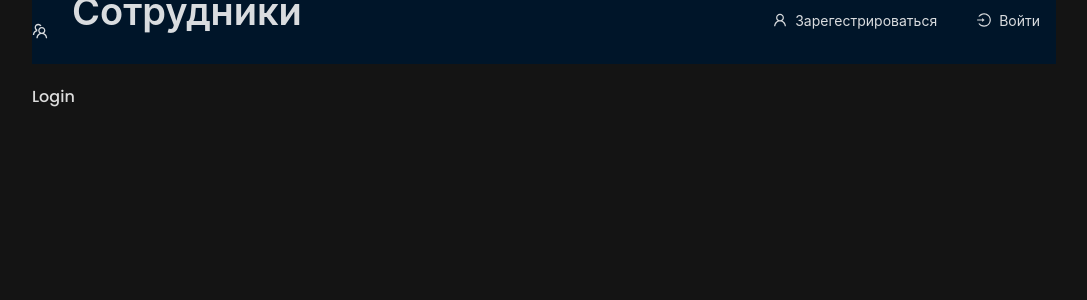
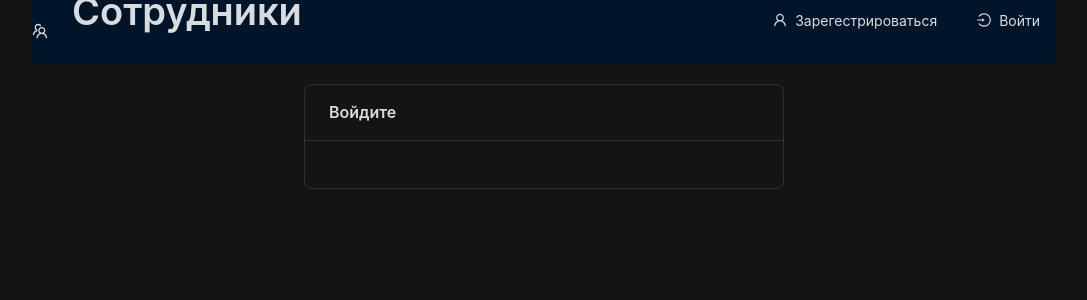
Before and after one commit to ThePeregrinus/employees, a React (Vite) app in the folder client/: page /login in a window 1280 px wide. Shown: the top 300 px of the page, without its empty margins (96-1183 px from the left). Built offline with nearby package versions, Linux system fonts and the light colour scheme.

Commit message:
add CustomInput

```diff
--- a/client/src/pages/login/index.tsx
+++ b/client/src/pages/login/index.tsx
@@ -1,10 +1,16 @@
 import React from 'react';
+import { Card, Form, Row } from 'antd';
+
 import { Layout } from '../../components/layout';
 
 export const Login = () => {
   return (
     <Layout>
-      <div>Login</div>
+      <Row align="top" justify="center">
+        <Card title="Войдите" style={{ width: '30rem' }}>
+          <Form onFinish={() => null}></Form>
+        </Card>
+      </Row>
     </Layout>
   );
 };
```
Also changed, not shown: client/src/components/custom_input/index.tsx (added, +19 -0 lines).
